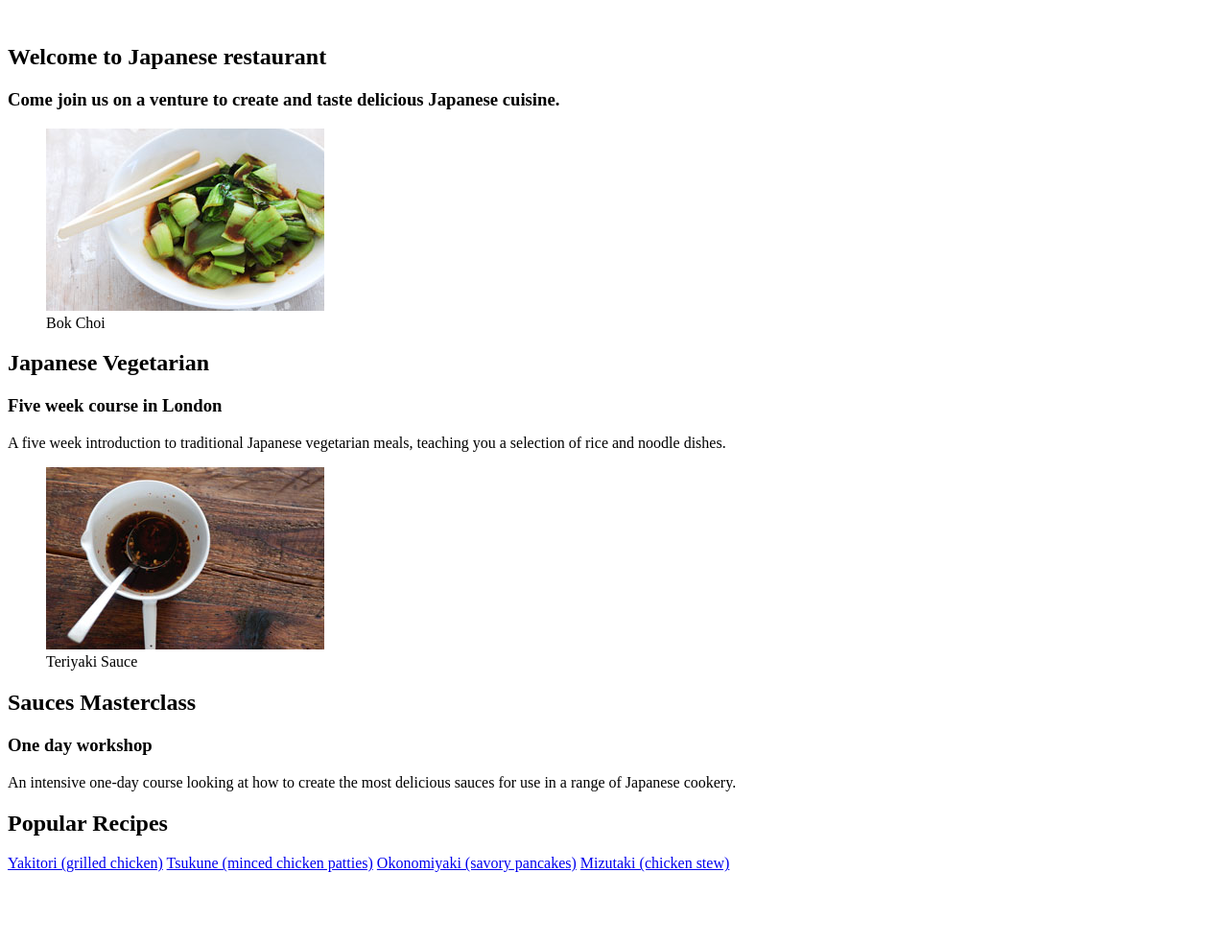
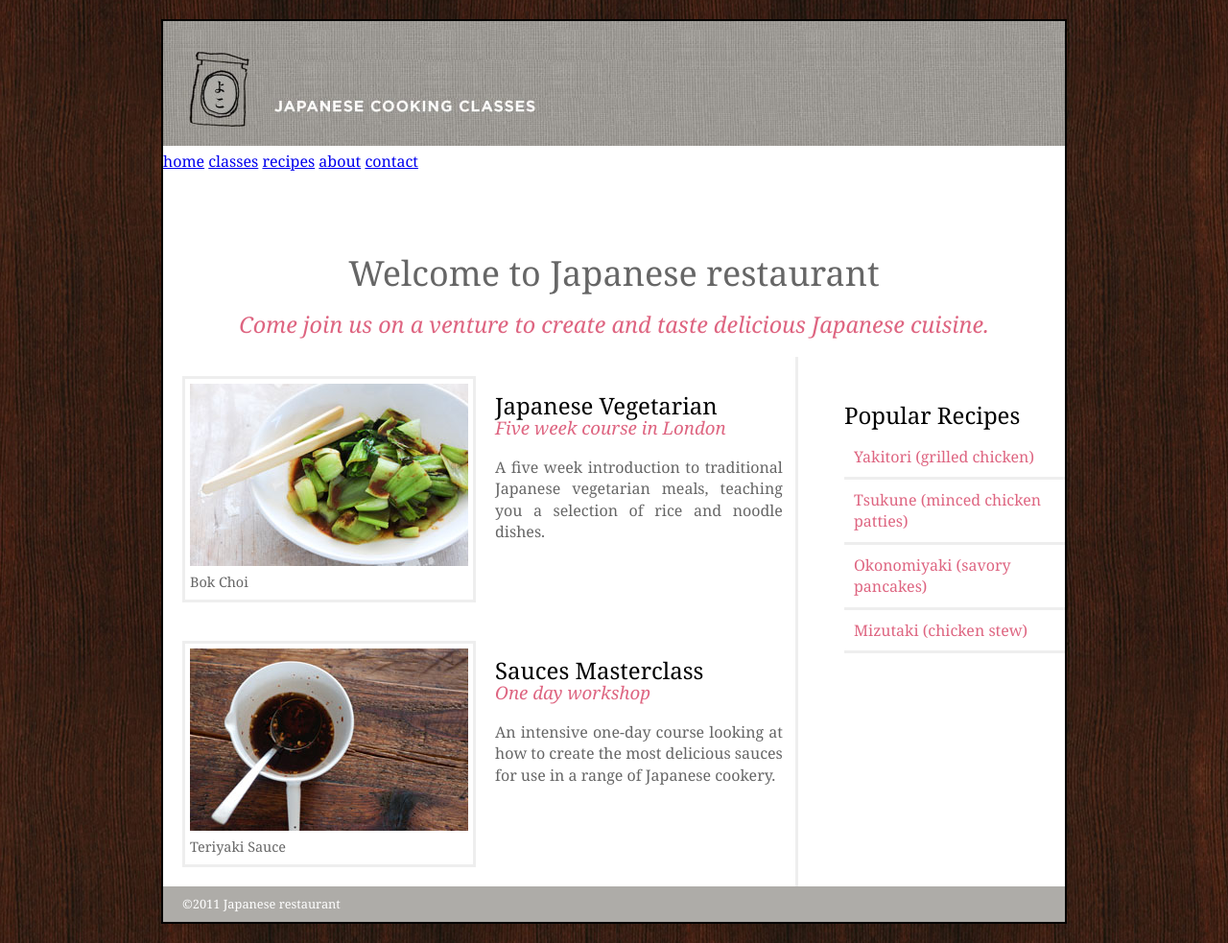
Before and after one commit to MicziDaniel/feladat3, a plain HTML site: page index.html in a window 1280 px wide. Shown: the whole page at 96% size. Before the commit the page ends 917 px from the top, so only its background shows below. Drawn offline with Linux system fonts and the light colour scheme.

Commit message:
keszallapot

```diff
--- a/index.html
+++ b/index.html
@@ -1,13 +1,22 @@
 <!DOCTYPE html>
-<html>
+<html lang="en">
 
 <head>
+    <meta charset="UTF-8">
+    <link rel="stylesheet" href="style.css">
+    <title>Japanese restaurant</title>
 </head>
 
 <body>
-    <div>
+    <div id="wrapper">
         <header>
+            <img src="header.jpg" alt="header" title="header">
             <nav>
+                <a href=#>home</a>
+                <a href=#>classes</a>
+                <a href=#>recipes</a>
+                <a href=#>about</a>
+                <a href=#>contact</a>
             </nav>
         </header>
         <section class="home">
@@ -48,6 +57,7 @@
                 <a href="#">Mizutaki (chicken stew)</a>
             </section>
         </aside>
+        <footer>©2011 Japanese restaurant</footer>
     </div>
 </body>
 
--- a/style.css
+++ b/style.css
@@ -135,3 +135,36 @@ section.contpage
 	text-align: center;
 	font-size: 20px;
 }
+
+header
+{
+	height: 200px;
+}
+
+nav
+{
+	display: contents;
+}
+
+article
+{
+	text-align: justify;
+}
+
+aside
+{
+	width: 230px;
+	padding-left: 20px;
+	float: right;
+}
+
+aside a:link
+{
+	color: #de6581;
+	text-decoration: none;
+}
+
+h1, h2, h3
+{
+	font-weight: normal;
+}
```
Also changed, not shown: indexValidalas.png (added), japaneseValidalas.png (added).
